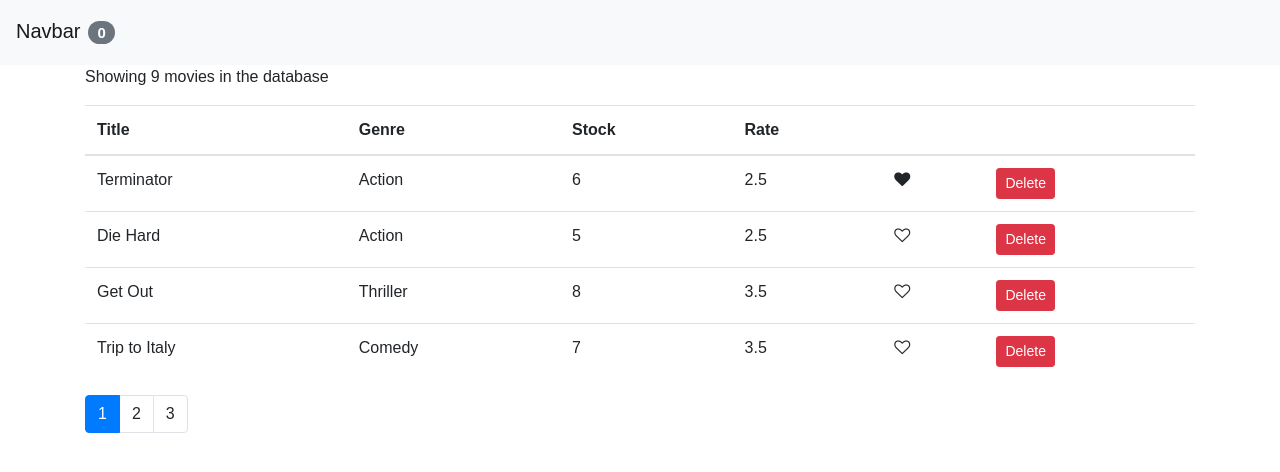
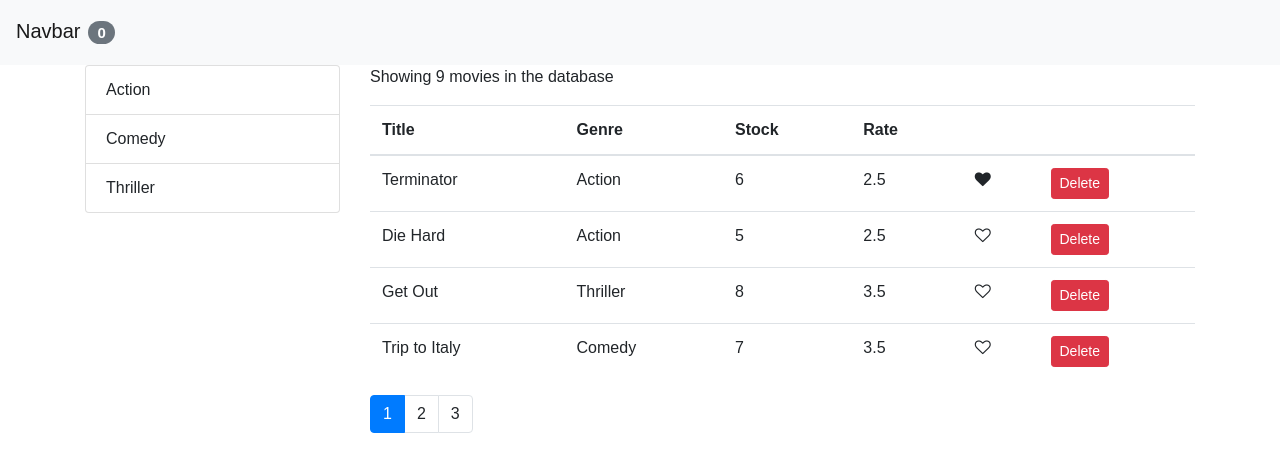
Before and after one commit to sahilpatel18/MovieApp, a React (Create React App) app: page / in a window 1280 px wide. Shown: the top 472 px of the page. Built offline with nearby package versions, Linux system fonts and the light colour scheme.

Commit message:
list of genres and genre list component

```diff
--- a/src/components/Movies.js
+++ b/src/components/Movies.js
@@ -1,14 +1,22 @@
 import React, { Component } from "react";
-import { getMovies } from "../services/fakeMovieService";
 import Like from "./common/Like";
 import Pagination from "./common/Pagination";
 import { paginate } from "../utils/paginate";
+import { getMovies } from "../services/fakeMovieService";
+import { getGenres } from "../services/fakeGenreService";
+import ListGroup from "./common/ListGroup";
+
 export default class Movies extends Component {
   state = {
-    movies: getMovies(),
+    movies: [],
     currentPage: 1,
     pageSize: 4,
+    genres: [],
   };
+
+  componentDidMount() {
+    this.setState({ movies: getMovies(), genres: getGenres() });
+  }
 
   handleDelete = (movie) => {
     const movies = this.state.movies.filter((m) => m._id !== movie._id);
@@ -27,6 +35,10 @@
     this.setState({ currentPage: page });
   };
 
+  handleGenreSelect = (genre) => {
+    console.log(genre);
+  };
+
   render() {
     const { length: count } = this.state.movies;
     const { pageSize, currentPage, movies: allMovies } = this.state;
@@ -36,7 +48,14 @@
     const movies = paginate(allMovies, currentPage, pageSize);
 
     return (
-      <>
+      <div className='row'>
+        <div className='col-3'>
+          <ListGroup
+            items={this.state.genres}
+            onItemSelect={this.handleGenreSelect}
+          />
+        </div>
+        <div className='col'>
           <p>Showing {count} movies in the database</p>
           <table className='table'>
             <thead>
@@ -80,7 +99,8 @@
             currentPage={currentPage}
             onPageChange={this.handlePageChange}
           />
-      </>
+        </div>
+      </div>
     );
   }
 }
--- /dev/null
+++ b/src/components/common/ListGroup.js
@@ -0,0 +1,19 @@
+import React from "react";
+
+const ListGroup = (props) => {
+  const { items, textProperty, valueProperty } = props;
+  return (
+    <ul className='list-group'>
+      {items.map((item) => (
+        <li key={item[valueProperty]} className='list-group-item'>{item[textProperty]} </li>
+      ))}
+    </ul>
+  );
+};
+
+ListGroup.defaultProps = {
+textProperty: 'name',
+valueProperty: '_id'
+}
+
+export default ListGroup;
```
Lines whose indentation alone changed are shown as unchanged.
